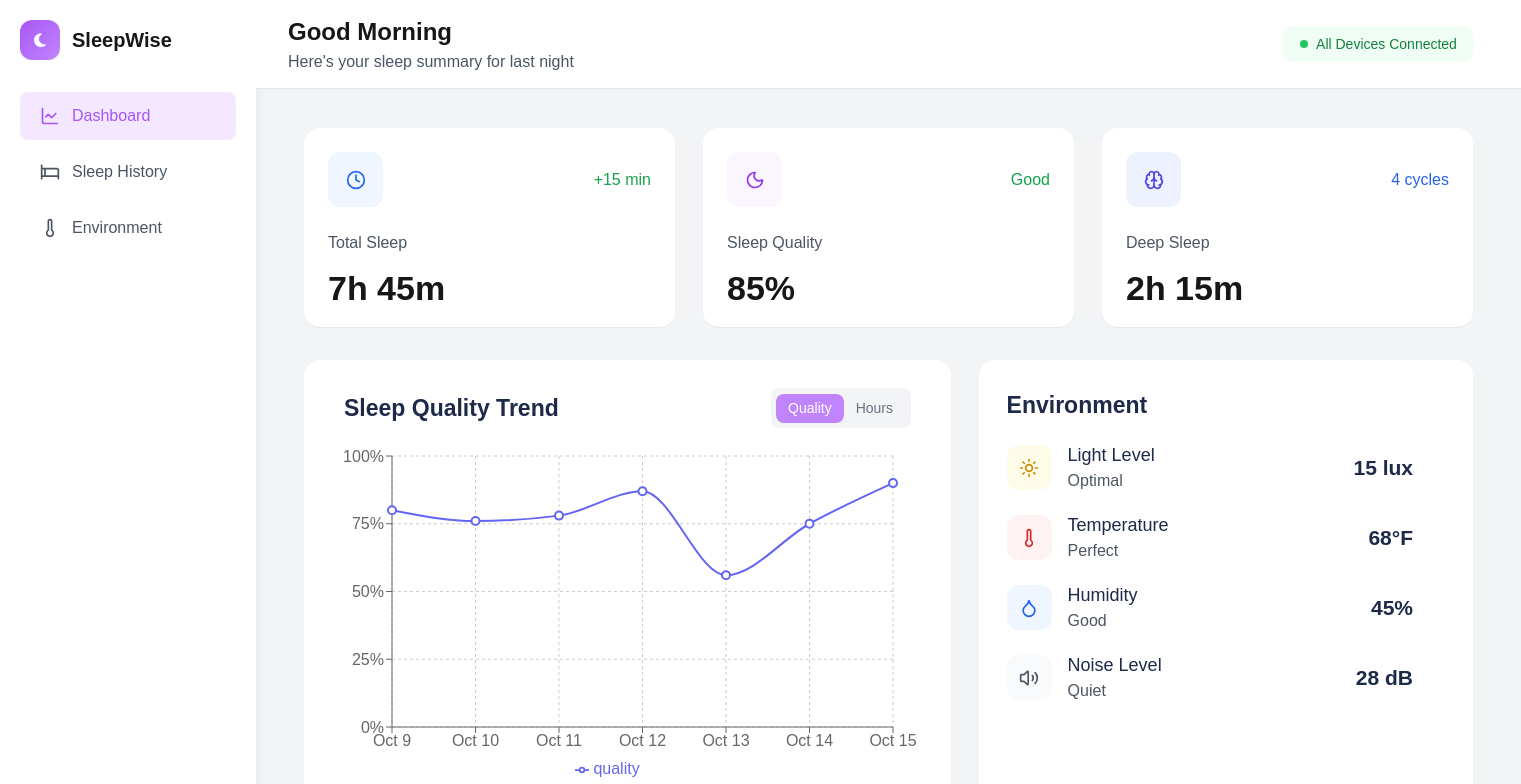
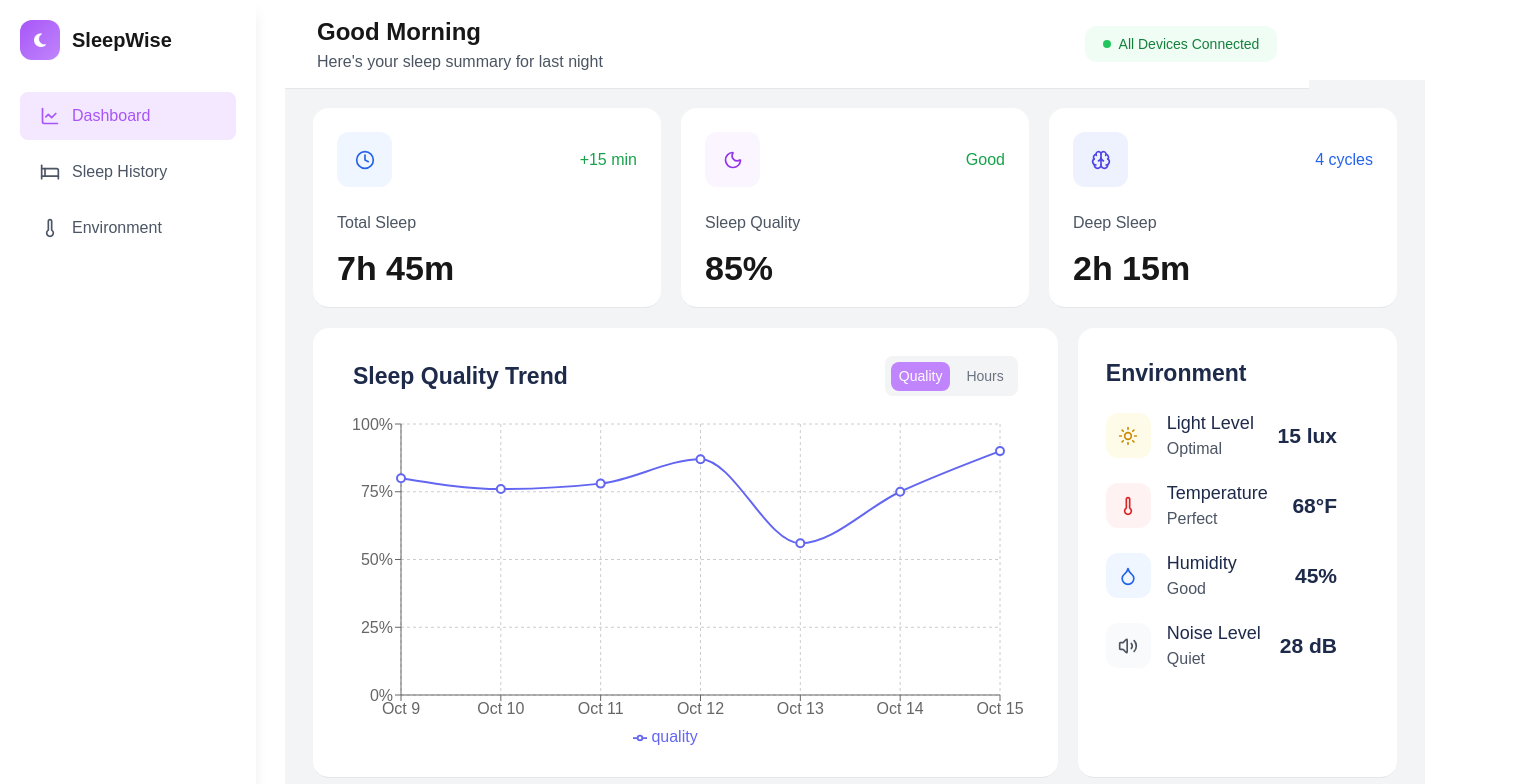
Before and after one commit to HGKXZ/embed-project-sleep-tracker, a Next.js app: page /dashboard in a window 1280 px wide. Shown: the top 784 px of the page, 1521 px wide, since content can reach past the window. Built offline with nearby package versions, Linux system fonts and the light colour scheme.

Commit message:
Adjust layout and change size to percent

```diff
--- a/src/app/dashboard/page.tsx
+++ b/src/app/dashboard/page.tsx
@@ -18,13 +18,13 @@ export default function Dashboard() {
   ];
 
   return (
-    <div className="w-[1521px] h-[1521px] flex flex-row">
+    <div className="w-[1425px] h-[1521px] flex flex-row">
         <Sidebar/>
-        <div className="flex flex-col w-[1265px] h-[1521px] ml-[256px]">
+        <div className="flex flex-col w-[80%] h-[1521px] ml-[20%]">
           <Topbar/>
-          <div className="w-full h-[1441px] bg-[#F3F4F6] mt-[80px] p-12">
-            <div className="w-full h-[200px] flex flex-row gap-7">
-              <div className="w-[400px] h-full bg-white rounded-2xl shadow-lgp-6 border-b border-[#E5E7EB] p-6 flex flex-col hover:scale-[1.05] transition-all duration-300">
+          <div className="w-full h-[1441px] bg-[#F3F4F6] mt-[80px] p-7">
+            <div className="w-full h-[200px] flex flex-row gap-5 justify-center items-center">
+              <div className="w-[33%] h-full bg-white rounded-2xl shadow-lgp-6 border-b border-[#E5E7EB] p-6 flex flex-col hover:scale-[1.05] transition-all duration-300">
                 <div className="w-full h-[55px] flex flex-row justify-between items-center mb-6">
                   <div className="w-[55px] h-[55px] bg-[#EFF6FF] rounded-xl flex justify-center items-center">
                     <Clock size={20} className="text-[#2563EB]"/>
@@ -34,7 +34,7 @@ export default function Dashboard() {
                 <p className="font-inter font-medium text-[16px] text-[#4B5563] mb-2">Total Sleep</p>
                 <p className="font-inter font-bold text-[34px]">7h 45m</p>
               </div>
-              <div className="w-[400px] h-full bg-white rounded-2xl shadow-lgp-6 border-b border-[#E5E7EB] p-6 flex flex-col hover:scale-[1.05] transition-all duration-300">
+              <div className="w-[33%] h-full bg-white rounded-2xl shadow-lgp-6 border-b border-[#E5E7EB] p-6 flex flex-col hover:scale-[1.05] transition-all duration-300">
                 <div className="w-full h-[55px] flex flex-row justify-between items-center mb-6">
                   <div className="w-[55px] h-[55px] bg-[#FAF5FF] rounded-xl flex justify-center items-center">
                     <Moon size={20} className="text-[#9333EA]"/>
@@ -44,7 +44,7 @@ export default function Dashboard() {
                 <p className="font-inter font-medium text-[16px] text-[#4B5563] mb-2">Sleep Quality</p>
                 <p className="font-inter font-bold text-[34px]">85%</p>
               </div>
-              <div className="w-[400px] h-full bg-white rounded-2xl shadow-lgp-6 border-b border-[#E5E7EB] p-6 flex flex-col hover:scale-[1.05] transition-all duration-300">
+              <div className="w-[33%] h-full bg-white rounded-2xl shadow-lgp-6 border-b border-[#E5E7EB] p-6 flex flex-col hover:scale-[1.05] transition-all duration-300">
                 <div className="w-full h-[55px] flex flex-row justify-between items-center mb-6">
                   <div className="w-[55px] h-[55px] bg-[#EEF2FF] rounded-xl flex justify-center items-center">
                     <Brain size={20} className="text-[#4F46E5]"/>
@@ -65,11 +65,15 @@ export default function Dashboard() {
                 <p className="font-inter font-bold text-[34px]">62 bpm</p>
               </div> */}
             </div>
-            <div className="w-full h-[450px] flex flex-row mt-8 gap-7">
-              <SleepQualityTrendCard dailyRecordData={dailyRecordData}/>
-              <EnvironmentCard/>
+            <div className="w-full h-[450px] flex flex-row mt-5 gap-5">
+              <div className="w-[70%]">
+                <SleepQualityTrendCard dailyRecordData={dailyRecordData}/>
+              </div>
+              <div className="w-[30%]">
+                <EnvironmentCard/>
+              </div>
             </div>
-            <div className="w-full h-[400px] flex flex-row mt-8">
+            <div className="w-full h-[400px] flex flex-row mt-5">
               <SleepInsightsCard/>
             </div>
           </div>
--- a/src/app/environment/page.tsx
+++ b/src/app/environment/page.tsx
@@ -5,14 +5,18 @@ import SleepInsightsCard from "@/components/SleepInsightsCard"
 
 export default function Environment() {
   return (
-    <div className="w-[1521px] h-[1521px] flex flex-row">
+    <div className="w-[1425px] h-[1521px] flex flex-row">
       <Sidebar/>
-        <div className="flex flex-col w-[1265px] h-[1521px] ml-[256px]">
+        <div className="flex flex-col w-[80%] h-[1521px] ml-[20%]">
           <Topbar/>
-          <div className="w-full h-[1441px] bg-[#F3F4F6] mt-[80px] p-12">
+          <div className="w-full h-[1441px] bg-[#F3F4F6] mt-[80px] p-7">
             <div className="w-full h-[400px] flex flex-row gap-7">
-              <EnvironmentCard/>
-              <SleepInsightsCard/>
+              <div className="w-[40%]">
+                <EnvironmentCard/>
+              </div>
+              <div className="w-[60%]">
+                <SleepInsightsCard/>
+              </div>
             </div>
           </div>
         </div>
--- a/src/components/EnvironmentCard.tsx
+++ b/src/components/EnvironmentCard.tsx
@@ -5,7 +5,7 @@ import { useState } from "react";
 
 export default function EnvironmentCard() {
     return (
-        <div className="w-[600px] h-[450px] bg-white rounded-2xl shadow-lgp-6 border-b border-[#E5E7EB] flex flex-col p-7 pr-15 hover:scale-[1.03] transition-all duration-300">
+        <div className="w-full h-full bg-white rounded-2xl shadow-lgp-6 border-b border-[#E5E7EB] flex flex-col p-7 pr-15 hover:scale-[1.03] transition-all duration-300">
             <p className="font-inter font-bold text-[23px] text-[#1E2A4A]">Environment</p>
             <div className="w-full h-[50px] flex flex-row mt-5 items-center">
                 <div className="w-[45px] h-[45px] rounded-xl bg-[#FEFCE8] justify-center items-center flex flex-col mr-4">
--- a/src/components/Sidebar.tsx
+++ b/src/components/Sidebar.tsx
@@ -10,7 +10,7 @@ export default function Sidebar() {
     const router = useRouter();
 
     return (
-        <div className="w-[256px] h-full bg-white flex flex-col shadow-lg z-10 p-5 fixed">
+        <div className="w-[20%] h-full bg-white flex flex-col shadow-lg z-10 p-5 fixed">
             <div className="flex flex-row items-center">
                 <div className="w-[40px] h-[40px] bg-gradient-to-br from-[#A855F7] to-[#C084FC] rounded-xl mr-3 flex justify-center">
                     <img src="/img/moon.png" alt="Moon Icon" className="w-[12px] h-[14px] self-center my-auto"/>
--- a/src/components/SleepInsightsCard.tsx
+++ b/src/components/SleepInsightsCard.tsx
@@ -5,9 +5,9 @@ import { useState } from "react";
 
 export default function SleepInsightsCard() {
     return (
-        <div className="w-full h-[450px] bg-white rounded-2xl shadow-lgp-6 border-b border-[#E5E7EB] flex flex-col p-7 gap-5 hover:scale-[1.02] transition-all duration-300">
+        <div className="w-full h-full bg-white rounded-2xl shadow-lgp-6 border-b border-[#E5E7EB] flex flex-col p-7 gap-5 hover:scale-[1.02] transition-all duration-300">
             <p className="font-inter font-bold text-[23px] text-[#1E2A4A]">Sleep Insights</p>
-            <div className="w-full h-[120px] bg-[#F0FDF4] rounded-xl p-5 flex flex-row gap-4">
+            <div className="w-full h-[25%] bg-[#F0FDF4] rounded-xl p-5 flex flex-row gap-4">
                 <div className="w-[35px] h-[35px] bg-[#DCFCE7] rounded-full flex justify-center items-center">
                     <Check size={20} color="#16A34A"/>
                 </div>
@@ -16,7 +16,7 @@ export default function SleepInsightsCard() {
                     <p className="font-inter font-regular text-[16px] text-[#15803D]">You achieved 85% sleep efficiency last night. Keep up the good work!</p>
                 </div>
             </div>
-            <div className="w-full h-[120px] bg-[#EFF6FF] rounded-xl p-5 flex flex-row gap-4">
+            <div className="w-full h-[25%] bg-[#EFF6FF] rounded-xl p-5 flex flex-row gap-4">
                 <div className="w-[35px] h-[35px] bg-[#DBEAFE] rounded-full flex justify-center items-center">
                     <Lightbulb size={20} color="#2563EB"/>
                 </div>
@@ -25,7 +25,7 @@ export default function SleepInsightsCard() {
                     <p className="font-inter font-regular text-[16px] text-[#1D4ED8]">Try going to bed 15 minutes earlier to increase deep sleep duration.</p>
                 </div>
             </div>
-            <div className="w-full h-[120px] bg-[#FAF5FF] rounded-xl p-5 flex flex-row gap-4">
+            <div className="w-full h-[25%] bg-[#FAF5FF] rounded-xl p-5 flex flex-row gap-4">
                 <div className="w-[35px] h-[35px] bg-[#F3E8FF] rounded-full flex justify-center items-center">
                     <Moon size={20} color="#A855F7"/>
                 </div>
--- a/src/components/SleepQualityTrendCard.tsx
+++ b/src/components/SleepQualityTrendCard.tsx
@@ -35,14 +35,14 @@ export default function SleepQualityTrendCard({ dailyRecordData }: SleepQualityT
     const isQuality = option === "quality";
 
     return (
-        <div className="w-[800px] h-[450px] bg-white rounded-2xl shadow-lgp-6 border-b border-[#E5E7EB] flex flex-col p-7 hover:scale-[1.03] transition-all duration-300">
+        <div className="w-full h-[450px] bg-white rounded-2xl shadow-lgp-6 border-b border-[#E5E7EB] flex flex-col p-7 hover:scale-[1.03] transition-all duration-300">
             <div className="w-full flex flex-row justify-end mb-2 px-3 items-center">
                 <p className="font-inter font-bold text-[23px] text-[#1E2A4A]">Sleep Quality Trend</p>
-                <div className="w-[140px] h-[40px] bg-[#F3F4F6] rounded-lg ml-auto flex flex-row justify-center items-center cursor-pointer">
-                    <div className={`flex flex-col items-center rounded-lg px-3 py-1 ${isQuality ? 'text-white bg-[#C084FC]' : 'text-[#6B7280]'}`} onClick={() => setOption('quality')}>
+                <div className="w-[20%] h-[40px] bg-[#F3F4F6] rounded-lg ml-auto flex flex-row justify-center items-center cursor-pointer gap-2">
+                    <div className={`flex flex-col items-center rounded-lg px-2 py-1 ${isQuality ? 'text-white bg-[#C084FC]' : 'text-[#6B7280]'}`} onClick={() => setOption('quality')}>
                         <p className="font-inter font-regular text-[14px]">Quality</p>
                     </div>
-                    <div className={`flex flex-col items-center rounded-lg px-3 py-1 ${!isQuality ? 'text-white bg-[#C084FC]' : 'text-[#6B7280]'}`} onClick={() => setOption('duration')}>
+                    <div className={`flex flex-col items-center rounded-lg px-2 py-1 ${!isQuality ? 'text-white bg-[#C084FC]' : 'text-[#6B7280]'}`} onClick={() => setOption('duration')}>
                         <p className="font-inter font-regular text-[14px]">Hours</p>
                     </div>
                 </div>
--- a/src/components/Topbar.tsx
+++ b/src/components/Topbar.tsx
@@ -9,13 +9,13 @@ export default function Topbar() {
     const router = useRouter();
 
     return (
-        <div className="w-full h-[89px] bg-white border-b border-[#E5E7EB] flex flex-row items-center px-8 fixed z-10">
-            <div className="w-[995px] flex flex-col">
+        <div className="w-[80%] h-[89px] bg-white border-b border-[#E5E7EB] flex flex-row items-center px-8 fixed z-10">
+            <div className="w-[80%] flex flex-col">
                 <p className="font-inter font-bold text-[24px]">Good Morning</p>
                 <p className="font-inter font-regular text-[16px] text-[#4B5563]">Here's your sleep summary for last night</p>
             </div>
-            <div className="w-[200px] flex flex-row gap-7 items-center">
-                <div className="w-[191px] h-[36px] bg-[#F0FDF4] rounded-xl text-center flex flex-row justify-center items-center gap-2">
+            <div className="w-[20%] flex flex-row gap-7 items-center">
+                <div className="w-full h-[36px] bg-[#F0FDF4] rounded-xl text-center flex flex-row justify-center items-center gap-2">
                     <div className="w-[8px] h-[8px] bg-[#22C55E] rounded-full"></div>
                     <p className="font-inter font-medium text-[14px] text-[#15803D]">All Devices Connected</p>
                 </div>
```
Also changed, not shown: src/app/sleep-history/page.tsx (+11 -11 lines).
